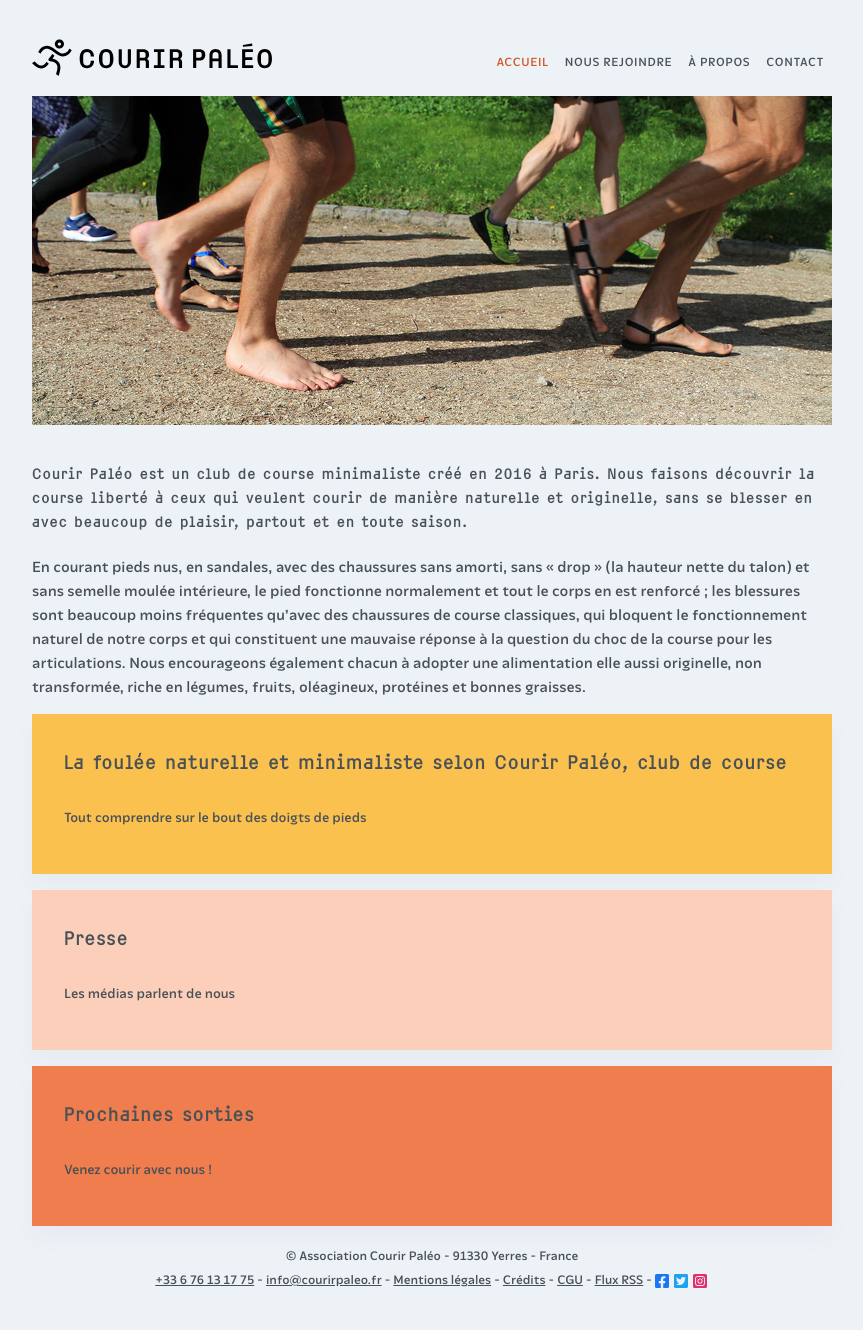
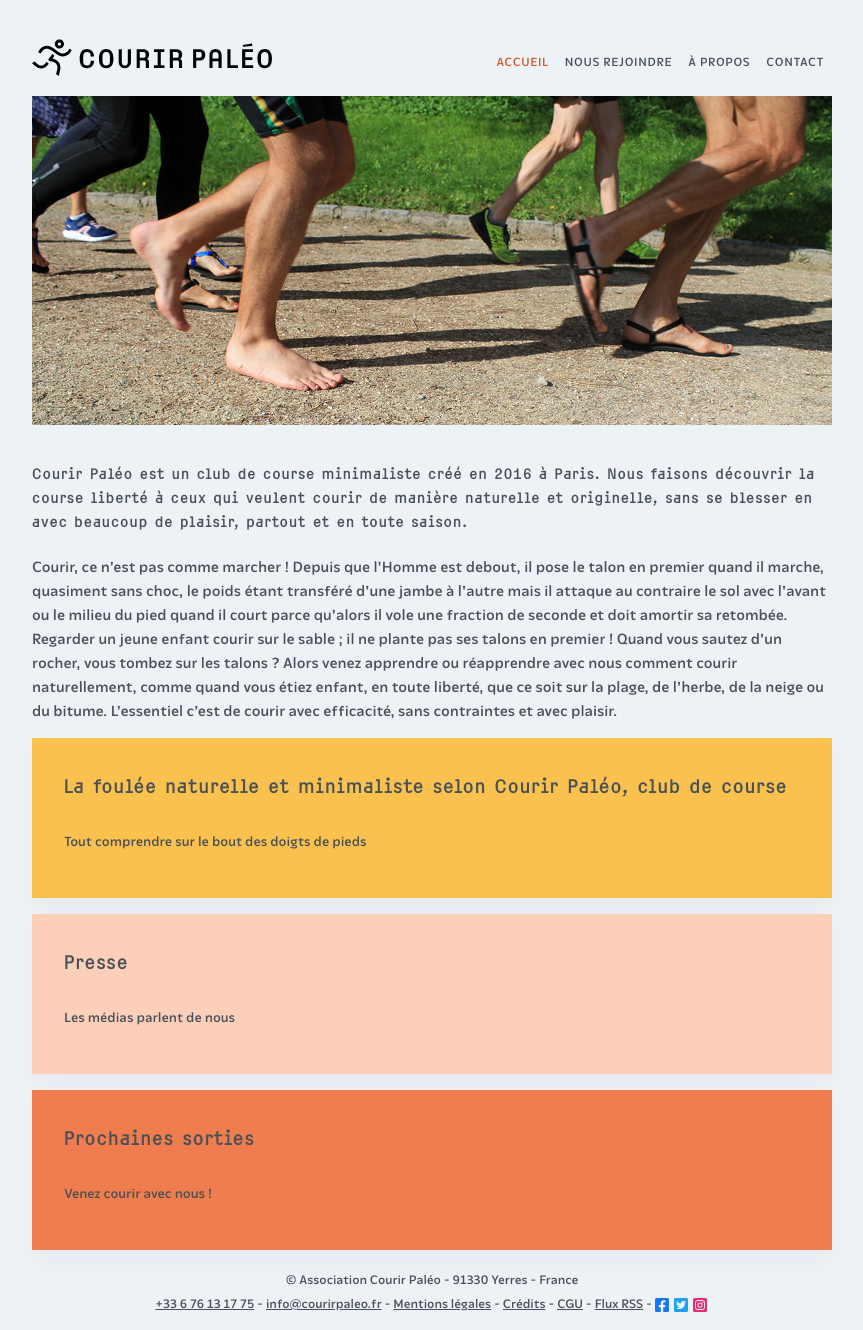
Before and after one commit to courirpaleo/courirpaleo.github.io, a Jekyll site: the page built from index.md, in a window 1280 px wide. Shown: the whole page, without its empty margins (208-1071 px from the left). Built offline with Jekyll 4.4.1, drawn with Linux system fonts in a browser that asks for light colours; some web fonts are replaced; before the commit the page ends 1306 px from its top, so only the background shows below that.

Commit message:
Update index.md

```diff
--- a/index.md
+++ b/index.md
@@ -4,7 +4,7 @@ title: Courir Paléo, club de course minimaliste et naturelle, association à Pa
 ---
 ![Courir Paleo](/assets/images/CourirPaleo_course_Parc-Montsouris_foulees_1200px.jpg)
 #### Courir Paléo est un club de course minimaliste créé en 2016 à Paris. Nous faisons découvrir la course liberté à ceux qui veulent courir de manière naturelle et originelle, sans se blesser en avec beaucoup de plaisir, partout et en toute saison.
-En courant pieds nus, en sandales, avec des chaussures sans amorti, sans «&nbsp;drop&nbsp;» (la hauteur nette du talon) et sans semelle moulée intérieure, le pied fonctionne normalement et tout le corps en est renforcé ; les blessures sont beaucoup moins fréquentes qu'avec des chaussures de course classiques, qui bloquent le fonctionnement naturel de notre corps et qui constituent une mauvaise réponse à la question du choc de la course pour les articulations.
-Nous encourageons également chacun à adopter une alimentation elle aussi originelle, non transformée, riche en légumes, fruits, oléagineux, protéines et bonnes graisses.
+Courir, ce n’est pas comme marcher ! Depuis que l’Homme est debout, il pose le talon en premier quand il marche, quasiment sans choc, le poids étant transféré d’une jambe à l’autre mais il attaque au contraire le sol avec l’avant ou le milieu du pied quand il court parce qu’alors il vole une fraction de seconde et doit amortir sa retombée. Regarder un jeune enfant courir sur le sable ; il ne plante pas ses talons en premier ! Quand vous sautez d’un rocher, vous tombez sur les talons ?
+Alors venez apprendre ou réapprendre avec nous comment courir naturellement, comme quand vous étiez enfant, en toute liberté, que ce soit sur la plage, de l’herbe, de la neige ou du bitume. L’essentiel c’est de courir avec efficacité, sans contraintes et avec plaisir.
 
 {% include blocks.html %}
```
